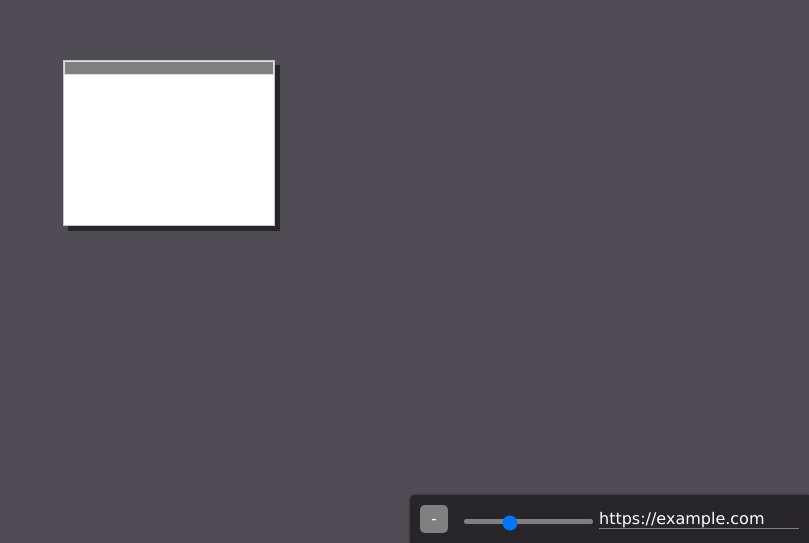
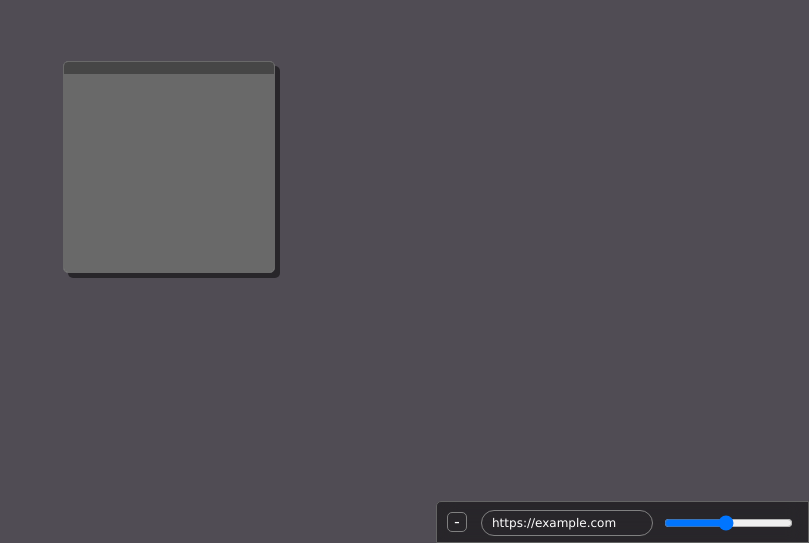
Before and after one commit to dez1023/bruhviewer, a plain HTML site: page index.html in a window 1280 px wide. Shown: the part 257-800 px from the top of the page, without its empty margins (471-1280 px from the left). Drawn offline with nearby package versions, Linux system fonts and the light colour scheme.

Commit message:
Update index.html

```diff
--- a/index.html
+++ b/index.html
@@ -10,11 +10,11 @@
     <div id="urlBar">
         <button id="toggleURLBarBtn" onclick="toggleURLBar()">-</button>
         <div id="barWidgets">
-          <input id="zoomInput" type="range" min="50" max="200" value="100" step="10">
             <input id="urlInput" type="url" placeholder="https://example.com" value="https://example.com">
+            <input id="zoomInput" type="range" min="10" max="200" value="100" step="10">
         </div>
     </div>
-    <iframe id="mainDisplay"></iframe>
+    <iframe id="mainDisplay" referrerpolicy="same-origin"></iframe>
 </body>
 
 <style>
@@ -29,40 +29,36 @@
 
     input[type="url"] {
         all: unset;
-        border-bottom: 1px solid grey;
+        border: 1px solid grey;
         font-family: Verdana, sans-serif;
+        border-radius: 50px;
+        padding: 5px 10px 5px 10px;
         color: white;
+        font-size: 12px;
+        transition: border 0.2s;
     }
 
-    input[type="range"]::-webkit-slider-runnable-track {
-        background: grey;
-        border-radius: 50px;
-        height: 5px;
-    }
-
-    input[type="range"]::-webkit-slider-thumb {
-        -webkit-appearance: none;
-        background: red;
-        padding: 5px;
-        border-radius: 50%;
-        cursor: pointer;
-        margin-top: -4px;
+    input[type="url"]:hover,
+    input[type="url"]:focus {
+        border: 1px solid white;
     }
 
     button {
         all: unset;
-    background: grey;
+        border: 1px solid grey;
         color: white;
-    padding: 5px;
         width: 18px;
+        height: 18px;
         text-align: center;
         border-radius: 5px;
         cursor: pointer;
         transition: background 0.2s;
+        font-size: 16px;
     }
 
     button:hover {
-    background: darkgrey;
+        background: white;
+        color: black;
     }
 
     button:active {
@@ -75,7 +71,7 @@
         z-index: 10;
         padding: 5px;
         border-radius: 5px 0 0 0;
-        box-shadow: 0px 0px 3px rgba(0, 0, 0, 0.5);
+        border: 1px solid rgba(100, 100, 100);
         background: white;
         right: 0;
         bottom: 0;
@@ -91,11 +87,16 @@
         display: inline;
     }
 
+    #barWidgets>* {
+        margin-right: 5px;
+        vertical-align: middle;
+    }
+
     #mainDisplay {
         all: unset;
         overflow: scroll;
         user-select: none;
-        background: white;
+        background: dimgrey;
         width: 210px;
         height: 210px;
     }
@@ -106,14 +107,15 @@
         overflow: hidden;
         background: darkgrey;
         box-shadow: 5px 5px 0 rgba(0, 0, 0, 0.5);
-        border: 5px solid black;
         z-index: 1;
+        border-radius: 5px;
     }
 
     .ui-dialog-titlebar {
         z-index: 10;
-        background: grey;
+        background: rgb(70, 70, 70);
         border-radius: 0;
+        border: none;
     }
 
     .ui-resizable-helper {
@@ -162,7 +164,7 @@
         if (showBar) {
             barWidgets.style.display = "inline";
             toggleURLBarBtn.textContent = "-";
-      }else{
+        } else {
             barWidgets.style.display = "none";
             toggleURLBarBtn.textContent = "+";
         }
@@ -198,11 +200,17 @@
         handles: "n, e, s, w, ne, se, sw, nw",
     });
 
-    const draggable = widget.draggable("destroy").draggable({
+    widget.draggable("destroy").draggable({
         iframeFix: true,
         containment: "window",
         scroll: false,
     });
+
+    widget.css({
+        border: "1px solid dimgrey",
+        width: "210px",
+        height: "210px",
+    })
 
     $(window).on('resize', function() {
         const position = widget.offset()
```
Lines whose indentation alone changed are shown as unchanged.
